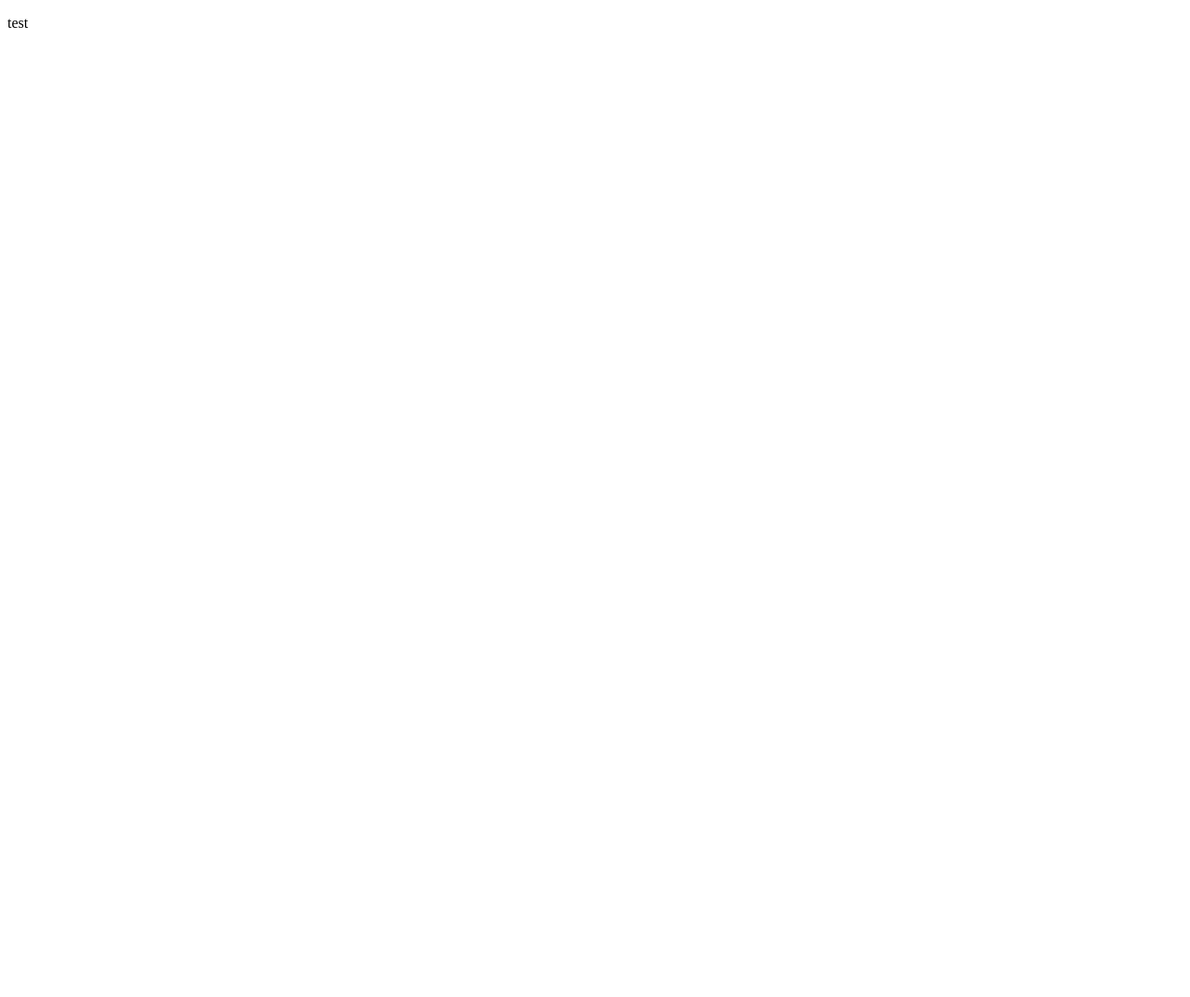
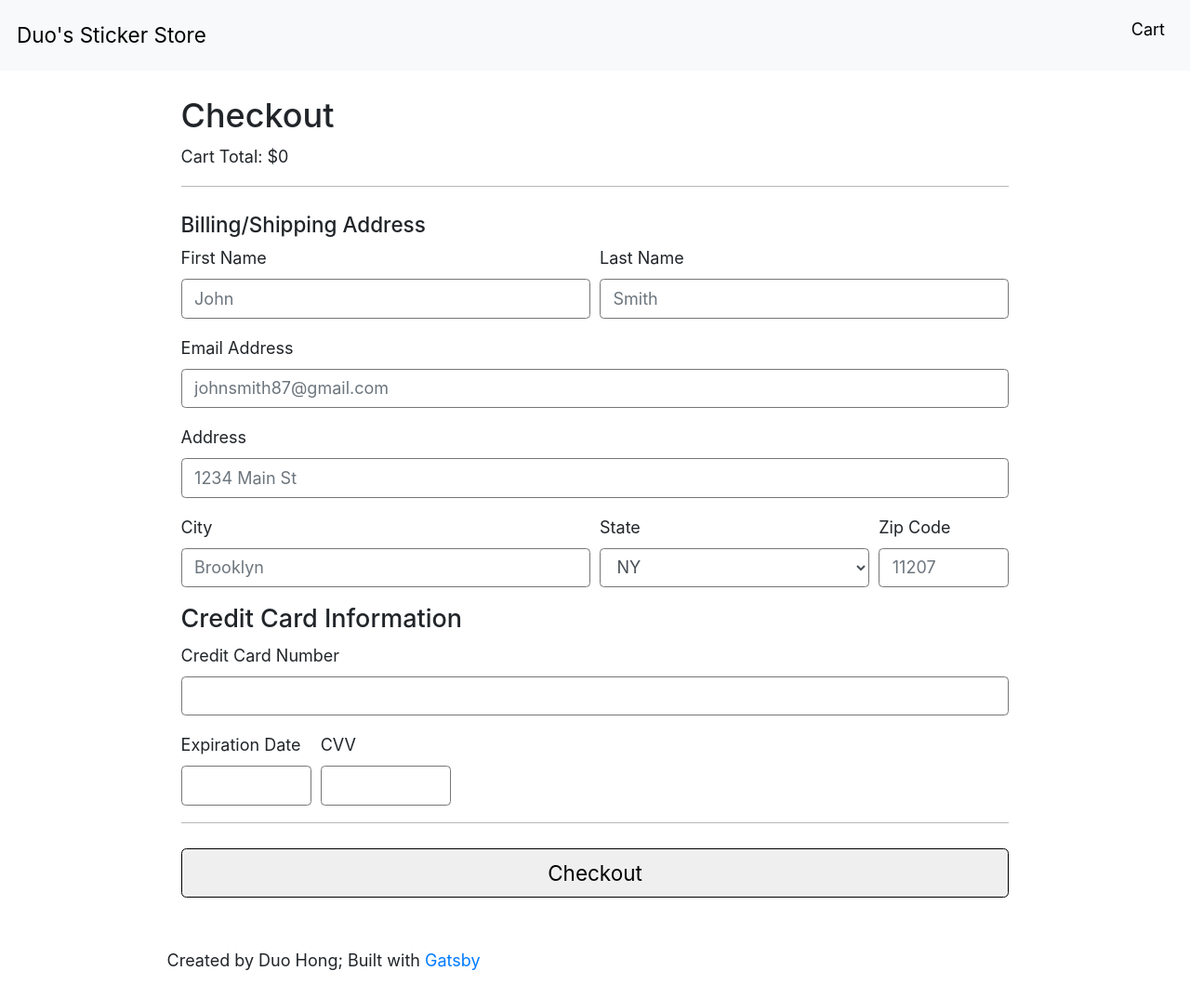
Before and after one commit to mountainduo/klyxx-full-stack-take-home, a Gatsby site in the folder klyxx-duo-client/: page /checkout in a window 1280 px wide. Shown: the whole page at 93% size. Before the commit the page ends 800 px from the top, so only its background shows below. Built offline with nearby package versions, Linux system fonts and the light colour scheme; Gatsby itself is replaced by a stand-in of ours.

Commit message:
all things related to checkout

```diff
--- a/klyxx-duo-client/src/pages/cart.js
+++ b/klyxx-duo-client/src/pages/cart.js
@@ -82,7 +82,8 @@ const CartPage = () => {
               to="/checkout"
               style={{
                 color: `white`,
-              }}>
+              }}
+              state={{total: (state.cart.reduce((acc, item) => acc + item.price * item.quantity, 0))}}>
               <button type="button" className="btn btn-success">Checkout</button>
             </Link>
 
--- a/klyxx-duo-client/src/pages/checkout.js
+++ b/klyxx-duo-client/src/pages/checkout.js
@@ -1,8 +1,126 @@
 import React from 'react';
+import Layout from "../components/layout";
+import SEO from "../components/seo";
+import CheckoutService from '../services/CheckoutService'
 
 // checkout page
-const CheckoutPage = () => {
-  return (<p>test</p>)
-}
+// Bootstrap styling based on example in Bootstrap documentation:
+// https://getbootstrap.com/docs/4.0/components/forms/
+class CheckoutPage extends React.Component {
+  state = {
+    firstName: '',
+    lastName: '',
+    email: '',
+    street: '',
+    city: '',
+    state: '',
+    zip: '',
+    card: '',
+    expiration: '',
+    cvv: '',
+  };
 
-export default CheckoutPage
+  // helper function for storing form data in state
+  updateField(currentKey, newValue) {
+    this.setState(prevState => (
+      {
+        ...prevState,
+        [currentKey]: newValue
+      }
+    ))
+  }
+
+  // helper for sending checkout information to server via CheckoutService
+  completeCheckout() {
+    CheckoutService.submitCheckout({
+      _id: new Date().getUTCMilliseconds(),
+      ...this.state
+    })
+      .then(response => alert('Successfully purchased'))
+      .catch(e => alert(e.message))
+  }
+
+  render() {
+
+    return (
+      <Layout>
+        <SEO title="Checkout"/>
+        <div className="container">
+          <h2>Checkout</h2>
+          <p>Cart Total: ${this.props.location.state ? this.props.location.state.total : 0}</p>
+          <hr className="mb-4"/>
+          <form>
+            <h5>Billing/Shipping Address</h5>
+            <div className="form-row">
+              <div className="form-group col-md-6">
+                <label htmlFor="firstName">First Name</label>
+                <input type="text" className="form-control" id="firstName" placeholder="John" required
+                       onChange={(e) => this.updateField("firstName", e.target.value)}/>
+              </div>
+              <div className="form-group col-md-6">
+                <label htmlFor="lastName">Last Name</label>
+                <input type="text" className="form-control" id="lastName" placeholder="Smith" required
+                       onChange={(e) => this.updateField("lastName", e.target.value)}/>
+              </div>
+            </div>
+            <div className="form-group">
+              <label htmlFor="inputEmail4">Email Address</label>
+              <input type="email" className="form-control" id="inputEmail4" placeholder="johnsmith87@gmail.com"
+                     required onChange={(e) => this.updateField("email", e.target.value)}/>
+            </div>
+            <div className="form-group">
+              <label htmlFor="inputAddress">Address</label>
+              <input type="text" className="form-control" id="inputAddress" placeholder="1234 Main St" required
+                     onChange={(e) => this.updateField("street", e.target.value)}/>
+            </div>
+            <div className="form-row">
+              <div className="form-group col-md-6">
+                <label htmlFor="inputCity">City</label>
+                <input type="text" className="form-control" id="inputCity" placeholder="Brooklyn" required
+                       onChange={(e) => this.updateField("city", e.target.value)}/>
+              </div>
+              <div className="form-group col-md-4">
+                <label htmlFor="inputState">State</label>
+                <select id="inputState" className="form-control" required
+                        onChange={(e) => this.updateField("state", e.target.value)}>
+                  <option>NY</option>
+                  <option>MA</option>
+                </select>
+              </div>
+              <div className="form-group col-md-2">
+                <label htmlFor="inputZip">Zip Code</label>
+                <input type="text" className="form-control" id="inputZip" placeholder="11207" required
+                       onChange={(e) => this.updateField("zip", e.target.value)}/>
+              </div>
+            </div>
+            <h4>Credit Card Information</h4>
+            <div className="form-group">
+              <label htmlFor="inputCreditCard">Credit Card Number</label>
+              <input type="text" className="form-control" id="inputCreditCard" required
+                     onChange={(e) => this.updateField("card", e.target.value)}/>
+            </div>
+            <div className="form-row">
+              <div className="col-md-2">
+                <label htmlFor="inputExpiration">Expiration Date</label>
+                <input type="text" className="form-control" id="inputExpiration" required
+                       onChange={(e) => this.updateField("expiration", e.target.value)}/>
+              </div>
+              <div className="col-md-2">
+                <label htmlFor="inputCvv">CVV</label>
+                <input type="text" className="form-control" id="inputCvv" required
+                       onChange={(e) => this.updateField("cvv", e.target.value)}/>
+              </div>
+            </div>
+            <hr className="mb-4"/>
+            <button className="btn btn-primary btn-lg btn-block" type="submit"
+                    onClick={() => this.completeCheckout()}>
+              Checkout
+            </button>
+          </form>
+        </div>
+      </Layout>
+    )
+  }
+};
+
+export default CheckoutPage;
--- a/klyxx-duo-client/src/services/CheckoutService.js
+++ b/klyxx-duo-client/src/services/CheckoutService.js
@@ -1 +1,12 @@
 const API_URL = 'http://localhost:8080/api';
+
+export const submitCheckout = (checkout) =>
+  fetch(`${API_URL}/checkout`, {
+    method: 'POST',
+    body: JSON.stringify(checkout),
+    headers: {
+      'content-type': 'application/json'
+    }
+  })
+
+export default {submitCheckout}
```
